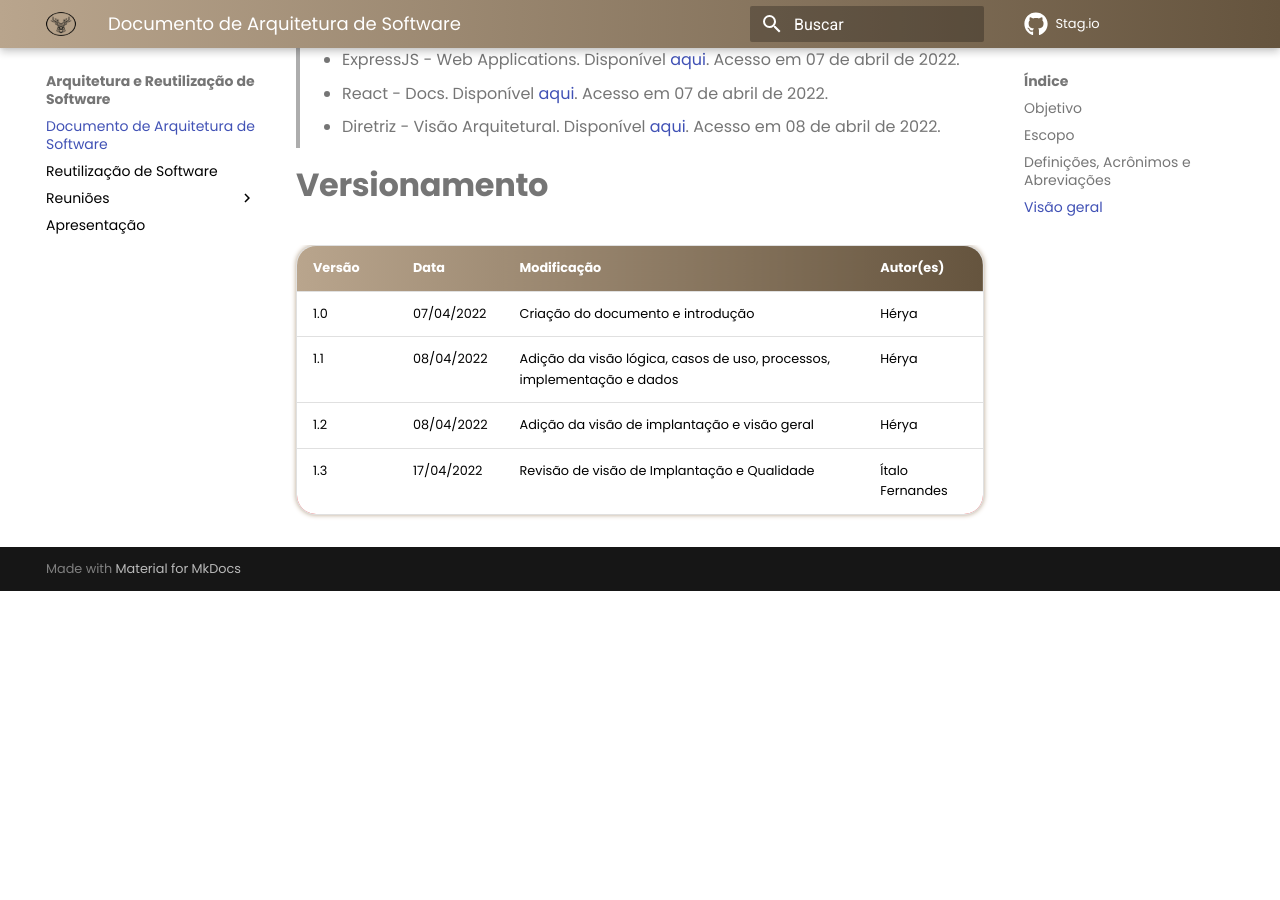
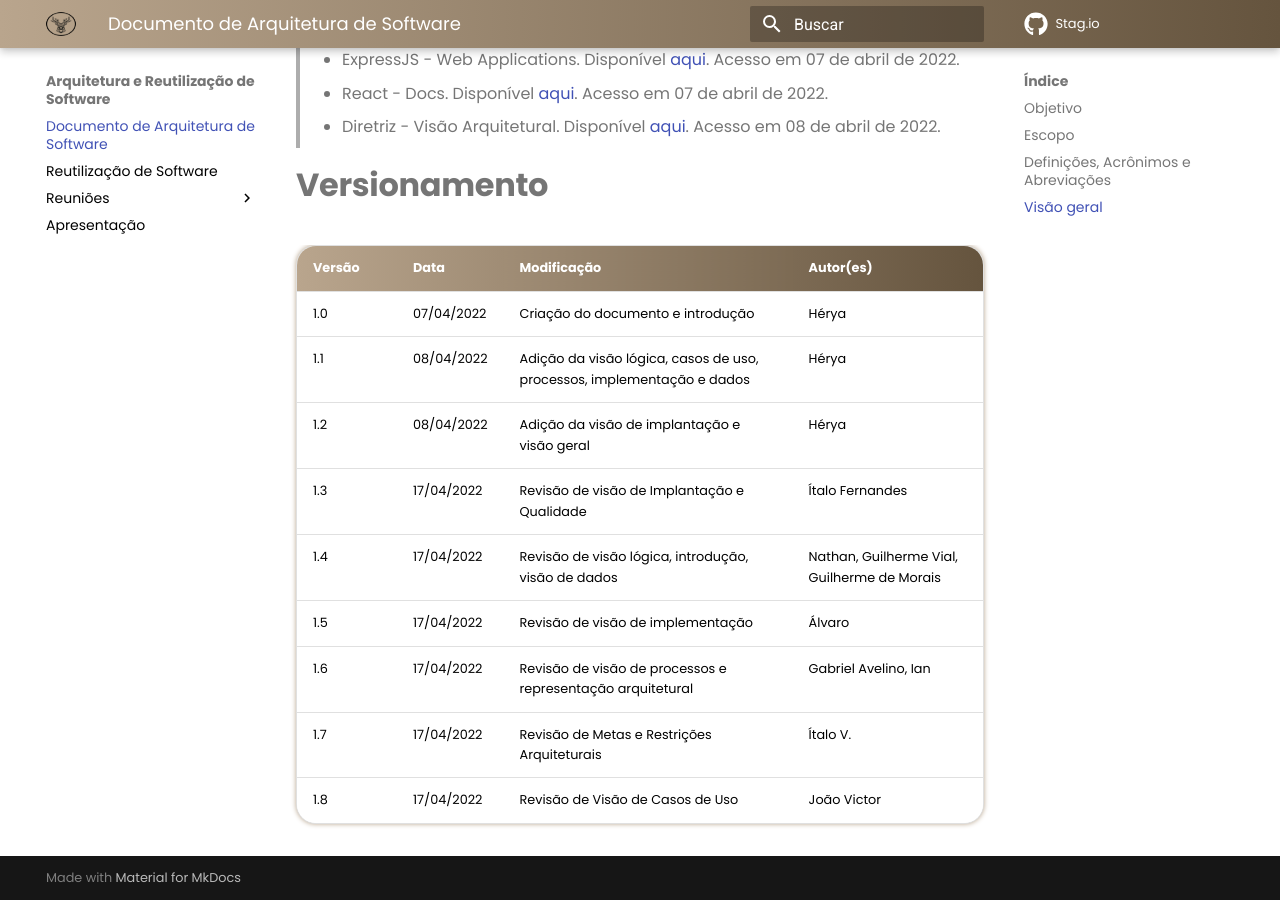
Before and after one commit to UnBArqDsw2021-2/2021.2_G3_stag.io, an MkDocs documentation site: the page built from docs/ArquiteturaEReutilizacao/DAS/DAS.md, in a window 1280 px wide and 900 px high, scrolled down 25218 px. Built offline with MkDocs 1.6.1 and Material for MkDocs 9.7.7, drawn with Linux system fonts in a browser that asks for light colours; comment, search, counter and statistics services are not loaded; before the commit the page ends 25809 px from its top, so only the background shows below that.

Commit message:
Revisão DAS
Co-authored-by: JoaoVictorValadao <joaovaladao161274@gmail.com>
Co-authored-by: Nathanserra <nathanserra99@gmail.com>
Co-authored-by: gabrielavelino <blackzinh8@gmail.com>
Co-authored-by: italovinicius18 <italovinicius18@yahoo.com>
Co-authored-by: AlvaroLeles <alvaro.leles@hotmail.com>
Co-authored-by: IanFPFerreira <ianfillipe@gmail.com>
Co-authored-by: guilhermemoraisr <guilhermemoraisr@gmail.com>
Co-authored-by: GRVial <guivial2010@gmail.com>

```diff
--- a/docs/ArquiteturaEReutilizacao/DAS/DAS.md
+++ b/docs/ArquiteturaEReutilizacao/DAS/DAS.md
@@ -516,3 +516,8 @@ Versão | Data | Modificação | Autor(es) |
 |1.1|08/04/2022|Adição da visão lógica, casos de uso, processos, implementação e dados|Hérya|
 |1.2|08/04/2022|Adição da visão de implantação e visão geral |Hérya|
 |1.3|17/04/2022| Revisão de visão de Implantação e Qualidade | Ítalo Fernandes
+|1.4|17/04/2022| Revisão de visão lógica, introdução, visão de dados | Nathan, Guilherme Vial, Guilherme de Morais
+|1.5|17/04/2022| Revisão de visão de implementação | Álvaro
+|1.6|17/04/2022| Revisão de visão de processos e representação arquitetural| Gabriel Avelino, Ian
+|1.7|17/04/2022| Revisão de Metas e Restrições Arquiteturais|  Ítalo V.
+|1.8|17/04/2022| Revisão de Visão de Casos de Uso| João Victor
```
